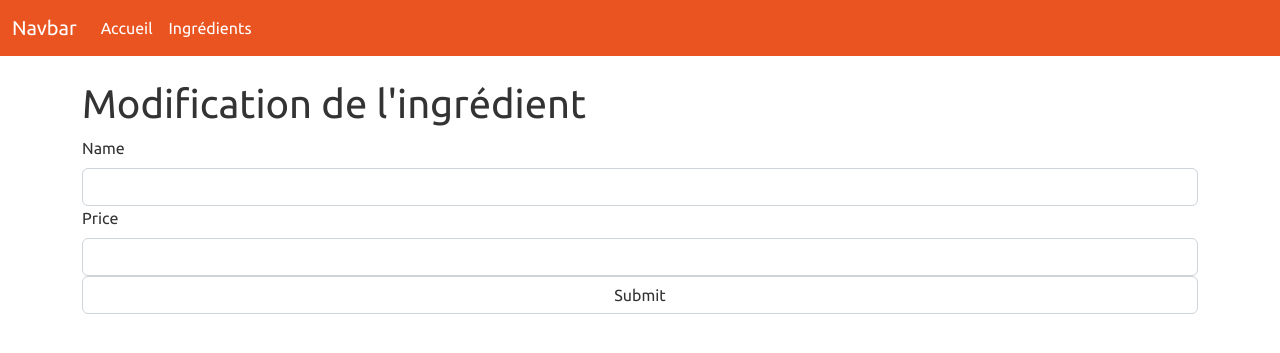
After one commit to klanso18/symrecipe, a Symfony app: template templates/pages/ingredient/edit.html.twig in a window 1280 px wide. The commit adds this page. Shown: the top 353 px of the page. Run offline with Twig, Linux system fonts and the light colour scheme; the template is opened without the code that fills it, so the values that code supplies are empty; form fields are guessed from the names that the template uses; some libraries are stand-ins or nearby versions.

Commit message:
new form and controller to edit an ingredient

```diff
--- /dev/null
+++ b/templates/pages/ingredient/edit.html.twig
@@ -0,0 +1,33 @@
+{% extends 'base.html.twig' %}
+
+{% block body %}
+    <div class="container">
+        <h1 class="mt-4">Modification de l'ingrédient</h1>
+
+        {{ form_start(form) }}
+            <div class="form-error">
+                {{ form_errors(form) }}
+            </div>
+
+            <div class="form-group">
+                {{ form_label(form.name) }}
+                {{ form_widget(form.name) }}
+                <div class="form-error">
+                    {{ form_errors(form.name) }}
+                </div>
+            </div>
+
+            <div class="form-group">
+                {{ form_label(form.price) }}
+                {{ form_widget(form.price) }}
+                <div class="form-error">
+                    {{ form_errors(form.price) }}
+                </div>
+            </div>
+
+            <div class="form-group">
+                {{ form_row(form.submit) }}
+            </div>
+        {{ form_end(form) }}
+    </div>
+{% endblock %}
--- a/templates/pages/ingredient/index.html.twig
+++ b/templates/pages/ingredient/index.html.twig
@@ -5,9 +5,12 @@
 {% block body %}
     <div class="container mt-4">
         <h1>Mes ingrédients</h1>
+            <a href="{{ path('ingredient_new') }}" class="btn btn-primary">
+                Créer un ingrédient
+            </a>
         {% for label, messages in app.flashes %}
             {% for message in messages %}
-                <div class="alert alert-{{ label }} alert-dismissible fade show mb-4" role="alert">
+                <div class="alert alert-{{ label }} alert-dismissible fade show mb-4 mt-4" role="alert">
                     {{ message|raw }}
                 </div>
             {% endfor %}
--- a/templates/partials/_header.html.twig
+++ b/templates/partials/_header.html.twig
@@ -7,7 +7,12 @@
     <div class="collapse navbar-collapse" id="navbarColor01">
       <ul class="navbar-nav me-auto">
         <li class="nav-item">
-          <a class="nav-link active" href="#">Home
+          <a class="nav-link active" href="/">Accueil
+            <span class="visually-hidden">(current)</span>
+          </a>
+        </li>
+        <li class="nav-item">
+          <a class="nav-link active" href="{{ path('ingredient_index') }}">Ingrédients
             <span class="visually-hidden">(current)</span>
           </a>
         </li>
```
Also changed, not shown: src/Controller/IngredientController.php (+32 -1 lines).
